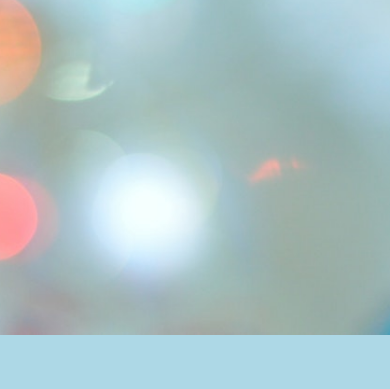
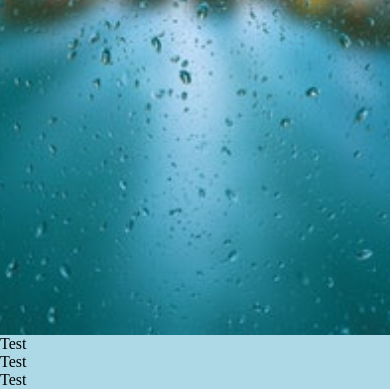
Before and after one commit to AlRahman95/landing-example, a plain HTML site: page index.html in a window 390 px wide. Shown: the part 509-898 px from the top of the page. Before the commit the page ends 844 px from the top, so only its background shows below. Drawn offline with Linux system fonts and the light colour scheme; a web font is replaced by a local one.

Commit message:
added responsive layout nad responsive rows

```diff
--- a/css/style.css
+++ b/css/style.css
@@ -1,4 +1,4 @@
-@import url('https://fonts.googleapis.com/css?family=Roboto');
+@import url('https://fonts.googleapis.com/css?family=Rozha+One');
 
 * {
   box-sizing: border-box;
@@ -8,7 +8,7 @@
 
 html {
   background: lightblue;
-  font-family: 'Roboto', sans-serif;
+  font-family: 'Rozha One', serif;
 }
 
 body {
@@ -38,7 +38,42 @@ body {
   /* align items by default deals with the vertical axis*/
   justify-content: center;
   /* justify content focuses on the horizontal access */
-  color: black;
+  color: #35395b;
   /* Giving this property to the parent, all the children will inherit it */
   text-align: center;
+  font-size: 25px;
+  text-shadow: 2px 2px #FF0000;
+  transition: .3s;
 }
+
+/* @media queries are like if statements. So if the browser is smaller than 700px, then it will do the styling within the curly braces */
+@media (max-width: 800px) {
+  .landing {
+    background-image: url(../images/background2-small.jpeg);
+    /*background-position: bottom;*/
+    text-shadow: 2px 2px #4f56dd;
+  }
+}
+
+@media (max-width: 1000px) {
+  .landing {
+    font-size: 20px;
+  }
+}
+
+.row {
+  display: flex;
+}
+
+.col-3 {
+  width: 33.33%;
+}
+
+@media (max-width: 700px) {
+  .row {
+    display: block;
+  }
+  .col-3 {
+    width: 100%;
+  }
+}
--- a/index.html
+++ b/index.html
@@ -14,5 +14,10 @@
   <div class="landing">
     <h1>Welcome To The Future</h1>
   </div>
+  <div class="row">
+    <div class="col-3">Test</div>
+    <div class="col-3">Test</div>
+    <div class="col-3">Test</div>
+  </div>
 </body>
 </html>
```
